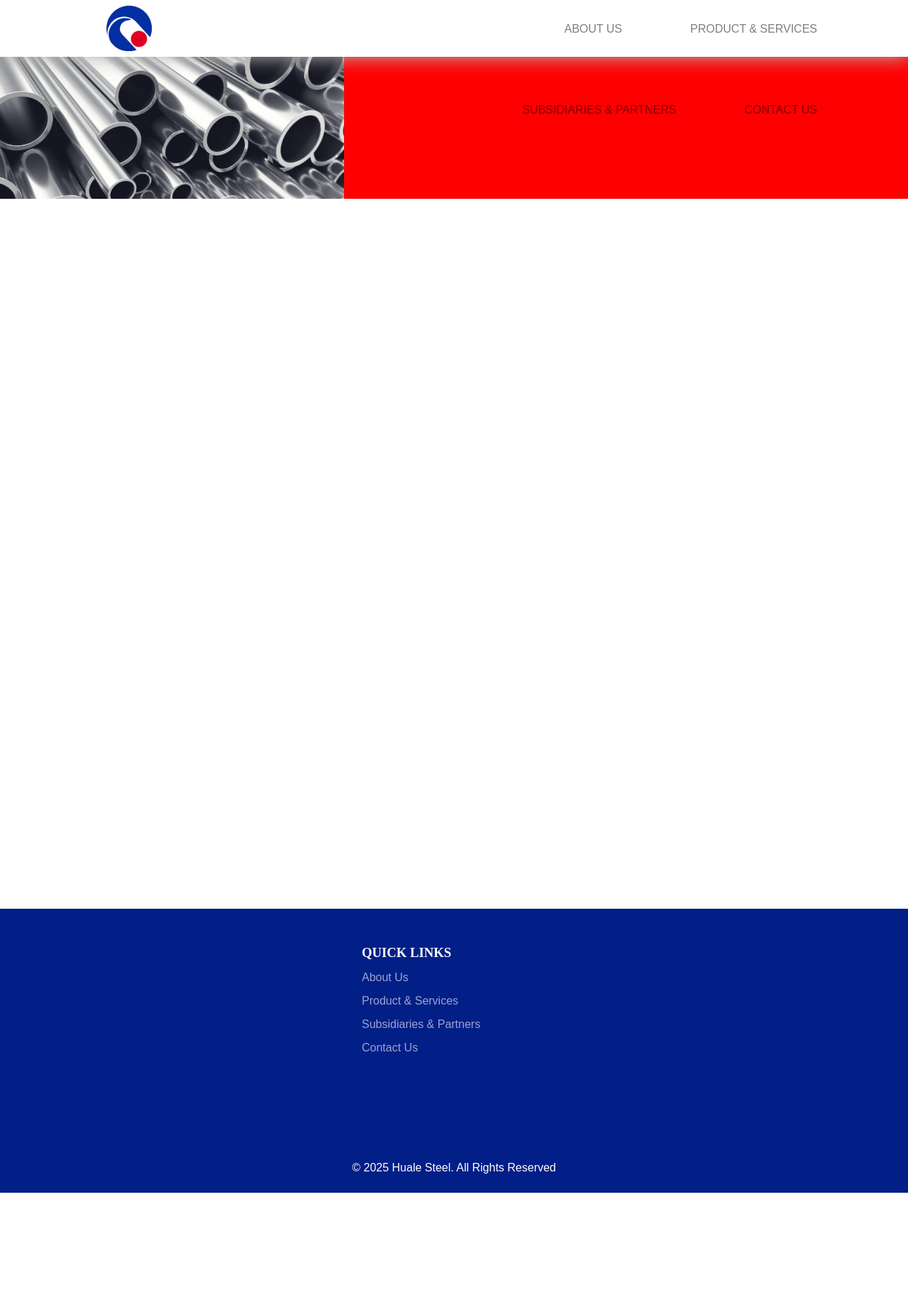
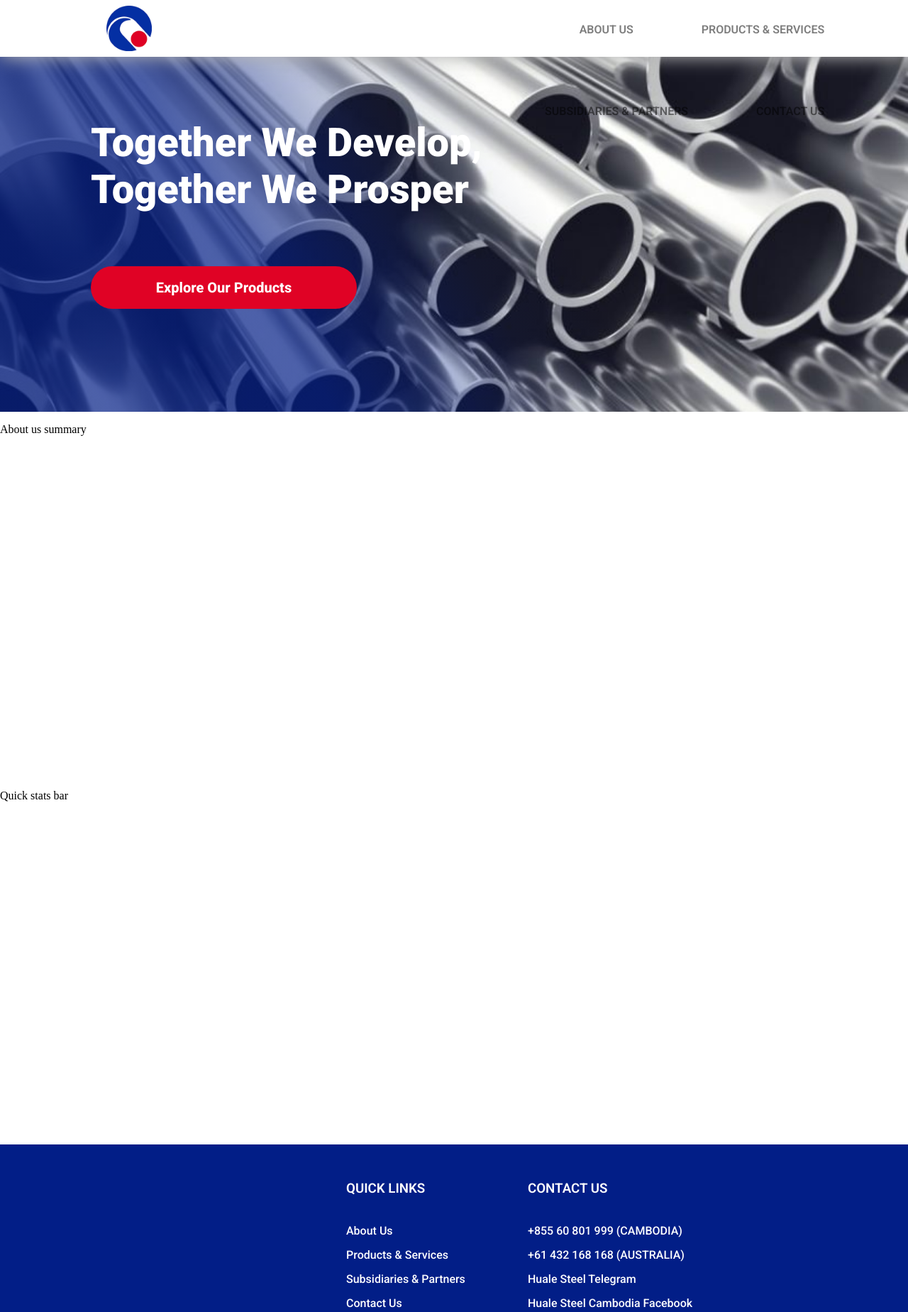
Before and after one commit to Sandveech/huale-steel, a plain HTML site: page index.html in a window 1280 px wide. Shown: the top 1848 px of the page at 71% size. Before the commit the page ends 1680 px from the top, so only its background shows below. Drawn offline with Linux system fonts and the light colour scheme.

Commit message:
hero section, buttons, footer

```diff
--- a/css/styles.css
+++ b/css/styles.css
@@ -29,10 +29,10 @@ body {
     display : flex;
     flex-wrap : wrap;
     justify-content : flex-end;
-    width : 60%;
+    width : 61%;
     height : 6rem;
     gap : 6rem;
-    height : 3.5rem;
+    height : 3rem;
     padding-top : 2rem;
     margin-left : 40%;
     position : absolute;
@@ -41,7 +41,8 @@ body {
     position : relative;
     display : inline-block;
     text-decoration : none;
-    font-family : "Montserrat SemiBold", sans-serif;
+    font-family : "Roboto", sans-serif;
+    font-weight : 600;
     font-size : 1rem;
     color : black;
     opacity : 0.5;
@@ -68,19 +69,68 @@ body {
 
 /*HERO BANNER*/
 .hero-banner {
-    height : 200px;
-    background-color : red;
+    height : 500px;
     position : relative;
     margin : 0;
+    background-image : url("../images/steel-background-placeholder.jpg");
+    background-size : cover;
+    background-position : center;
 }
-#hero-banner-img {
+.hero-banner::before {
+    content  : "";
     position : absolute;
-    height : 200px;
+    inset : 0;
+    background : linear-gradient(60deg, rgba(2, 30, 135, 0.7) 30%, rgba(2, 30, 135, 0.1) 50%, transparent 60%);
+    z-index : 1;
+}
+#tagline {
+    position : absolute;
+    font-family : "Roboto", sans-serif;
+    font-weight : 900;
+    color : white;
+    font-size : clamp(2rem, 5vw, 3.5rem);
+    left : 10%;
+    top : 10%;
+    z-index : 2;
+}
+#cta-button {
+    position : absolute;
+    font-family : "Roboto", sans-serif;
+    font-weight : 800;
+    font-size : clamp(1rem, 2.5vw, 1.25rem);
+    color : white;
+    width : 375px;
+    height : 60px;
+    left : 10%;
+    top : 65%;
+    transform : translateY(-50%);
+    background-color : #e00225;
+    border : none;
+    cursor : pointer;
+    border-radius : 32px;
+    z-index : 2;
+    transition :
+        background-color 0.4s ease,
+        color 0.4s ease;
+}
+#cta-button:hover {
+    background-color : white;
+    color : #e00225;
+}
+.fi-sr-box-open {
+    position : absolute;
 }
 
-/*HOME CONTENT*/
-#home-content {
-    height : 1000px;
+/*ABOUT US SUMMARY*/
+.about-us-summary {
+    height : 500px;
+    background-color : white;
+    position : relative;
+}
+
+/*QUICK STATS BAR*/
+.quick-stats-bar {
+    height : 500px;
     background-color : white;
     position : relative;
 }
@@ -91,47 +141,66 @@ body {
     background-color : #021e87;
     position : relative;
 }
-#quick-links {
+#quick-links-menu {
     position : absolute;
     padding-top : 60px;
-    left : 50%;
-    transform : translateX(-50%);
+    left : 35%;
     width : 300px;
     height : 325px;
     margin-top : 32px;
     padding-top : 0;
     padding-left : 40px;
 }
-#quick-links h3 {
-    font-family : "Montserrat SemiBold";
+#contact-us-menu {
+    position : absolute;
+    padding-top : 60px;
+    left : 55%;
+    width : 300px;
+    height : 325px;
+    margin-top : 32px;
+    padding-top : 0;
+    padding-left : 40px;
+}
+.footer-header {
+    font-family : "Roboto";
+    font-weight : 600;
     color : white;
     position : absolute;
+    z-index : 2;
 }
-.quick-links-menu {
+.footer-menu {
     display : flex;
     flex-direction : column;
     gap : 15px;
-    width : 450px;
-    height : 200px;
-    padding-top : 3.5rem;
+    padding-top : 5rem;
     margin-bottom : 50px;
     position : absolute;
 }
-#quick-links a {
-    font-family: "Montserrat Medium", sans-serif;
+.footer-menu p {
+    font-family: "Roboto", sans-serif;
+    font-weight : 500;
     color : white;
     text-decoration : none;
-    opacity : 0.6;
-    transition : opacity 0.3s ease;
     position : relative;
     left : 50%;
     transform : translateX(-50%);
 }
-#quick-links a:hover {
-    opacity : 1;
+.footer-menu a {
+    font-family: "Roboto", sans-serif;
+    font-weight : 500;
+    color : white;
+    text-decoration : none;
+    position : relative;
+    left : 50%;
+    transform : translateX(-50%);
+    transition : color 0.2s ease;
+}
+.footer-menu a:hover {
+    color : #e00225;
 }
 #copyright {
-    font-family: "Montserrat Medium", sans-serif;
+    font-family: "Roboto", sans-serif;
+    font-weight : 500;
     color : white;
     position : absolute;
     top : 85%;
@@ -140,11 +209,3 @@ body {
 }
 
 /*ANIMATIONS*/
-@keyframes bar-expand-center {
-    0% {
-
-    }
-    100% {
-
-    }
-}
--- a/index.html
+++ b/index.html
@@ -7,7 +7,7 @@
     <link rel="stylesheet" href="css/styles.css">
     <link rel="preconnect" href="https://fonts.googleapis.com">
     <link rel="preconnect" href="https://fonts.gstatic.com" crossorigin>
-    <link href="https://fonts.googleapis.com/css2?family=Montserrat:ital,wght@0,100..900;1,100..900&display=swap" rel="stylesheet">
+    <link href="https://fonts.googleapis.com/css2?family=Roboto:ital,wght@0,100..900;1,100..900&display=swap" rel="stylesheet">
     <link rel="icon" type="image/png" href="images/huale-steel-logo.png">
 </head>
 <body>
@@ -19,7 +19,7 @@
             </a>
             <nav class="page-menu">
                 <a href="about_us.html" class="pages" id="about-us">ABOUT US</a>
-                <a href="products_and_services.html" class="pages" id="products-and-services">PRODUCT & SERVICES</a>
+                <a href="products_and_services.html" class="pages" id="products-and-services">PRODUCTS & SERVICES</a>
                 <a href="subsidiaries_and_partners.html" class="pages" id="subsidiaries-and-partners">SUBSIDIARIES & PARTNERS</a>
                 <a href="contact_us.html" class="pages" id="contact-us">CONTACT US</a>
             </nav>
@@ -28,23 +28,38 @@
 
     <!--HERO-BANNER-->
     <div class="hero-banner">
-        <img id="hero-banner-img" src="images/steel-background-placeholder.jpg" alt="steel-background">
+        <h1 id="tagline">Together We Develop,<br>Together We Prosper</h1>
+        <button id="cta-button" onclick="location.href='products_and_services.html'">Explore Our Products</button>
     </div>
 
-    <!--CONTENT-->
-    <div id="home-content">
+    <!--ABOUT US SUMMARY-->
+    <div class="about-us-summary">
+        <p>About us summary</p>
+    </div>
 
+    <!--QUICK STATS BAR-->
+    <div class="quick-stats-bar">
+        <p>Quick stats bar</p>
     </div>
 
     <!--FOOTER-->
     <div class="footer-box">
-        <div id="quick-links">
-            <h3>QUICK LINKS</h3>
-            <nav class="quick-links-menu">
+        <div id="quick-links-menu">
+            <h3 class="footer-header">QUICK LINKS</h3>
+            <nav class="footer-menu">
                 <a href="about_us.html">About Us</a>
-                <a href="products_and_services.html">Product & Services</a>
+                <a href="products_and_services.html">Products & Services</a>
                 <a href="subsidiaries_and_partners.html">Subsidiaries & Partners</a>
                 <a href="contact_us.html">Contact Us</a>
+            </nav>
+        </div>
+        <div id="contact-us-menu">
+            <h3 class="footer-header">CONTACT US</h3>
+            <nav class="footer-menu">
+                <a href="tel:+85560801999">+855 60 801 999 (CAMBODIA)</a>
+                <a href="tel:+61432168168">+61 432 168 168 (AUSTRALIA)</a>
+                <a href="https://t.me/hualesteel">Huale Steel Telegram</a>
+                <a href="https://web.facebook.com/profile.php?id=61568759048866">Huale Steel Cambodia Facebook</a>
             </nav>
         </div>
         <p id="copyright">© 2025 Huale Steel. All Rights Reserved</p>
```
Also changed, not shown: about_us.html (+3 -2 lines), contact_us.html (+3 -2 lines), products_and_services.html (+3 -2 lines), subsidiaries_and_partners.html (+3 -2 lines).
